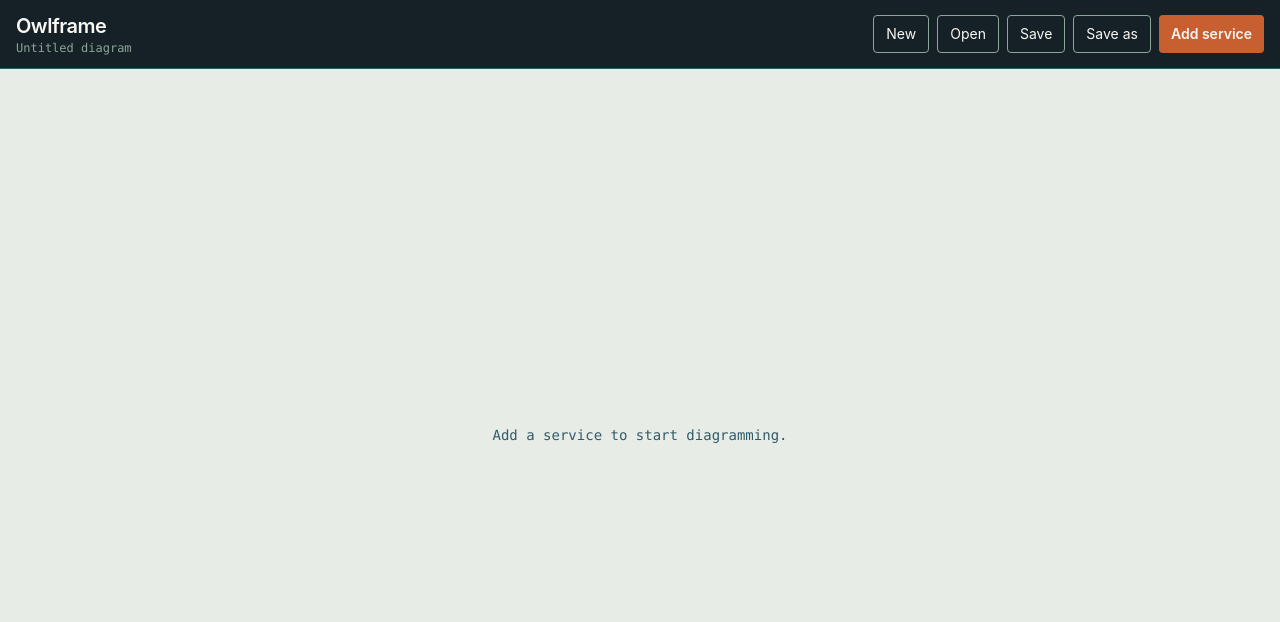
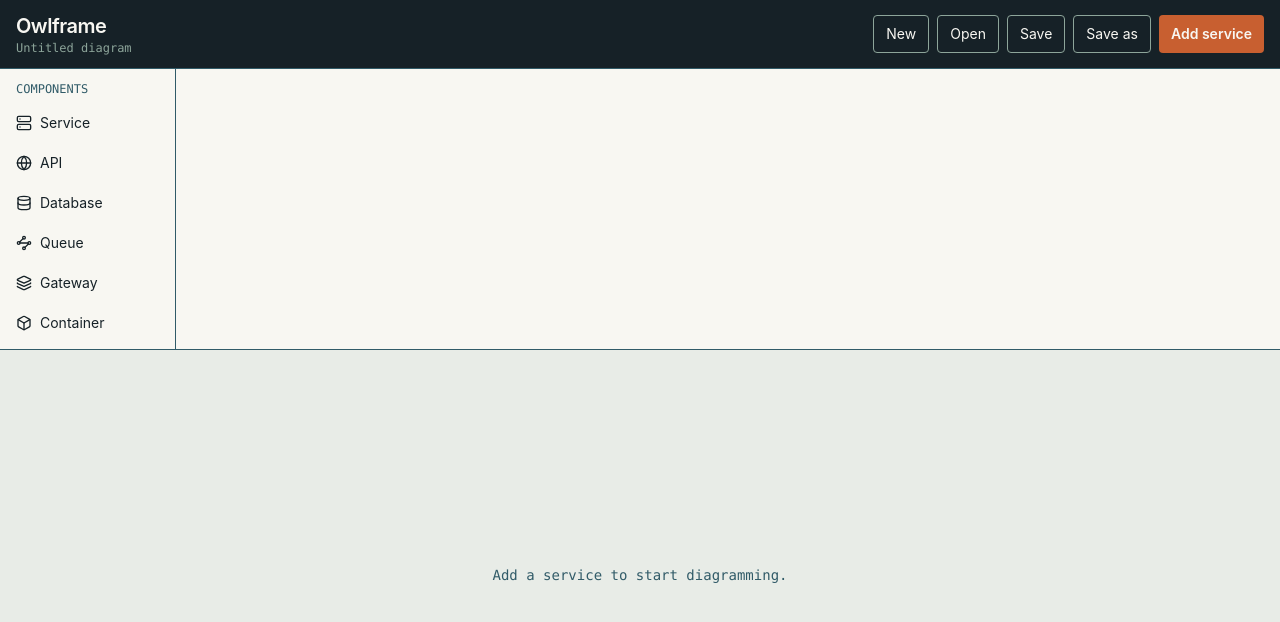
Before and after one commit to p-v-dev/Owlframe, a React (Vite) app: page / in a window 1280 px wide. Shown: the top 622 px of the page. Built offline with nearby package versions, Linux system fonts and the light colour scheme.

Commit message:
feat: add component editing tools

```diff
--- a/src/core/document.ts
+++ b/src/core/document.ts
@@ -1,7 +1,7 @@
 export const SCHEMA_VERSION = 1
 
 export type DiagramAltitude = 'contexto' | 'sistema' | 'servicos' | 'fluxo'
-export type DiagramNodeKind = 'service' | 'database' | 'queue' | 'gateway' | 'client'
+export type DiagramNodeKind = 'service' | 'database' | 'queue' | 'gateway' | 'client' | 'container'
 export type DiagramEdgeStyle = 'solid' | 'dashed'
 
 export interface DiagramMetadata {
--- a/src/core/validation.ts
+++ b/src/core/validation.ts
@@ -7,7 +7,14 @@ import {
 } from './document'
 
 const altitudes: DiagramAltitude[] = ['contexto', 'sistema', 'servicos', 'fluxo']
-const nodeKinds: DiagramNodeKind[] = ['service', 'database', 'queue', 'gateway', 'client']
+const nodeKinds: DiagramNodeKind[] = [
+  'service',
+  'database',
+  'queue',
+  'gateway',
+  'client',
+  'container'
+]
 const edgeStyles: DiagramEdgeStyle[] = ['solid', 'dashed']
 
 export type DocumentValidationResult =
--- a/src/renderer/src/App.tsx
+++ b/src/renderer/src/App.tsx
@@ -9,16 +9,46 @@ import {
   type NodeProps
 } from '@xyflow/react'
 import '@xyflow/react/dist/style.css'
+import { Box, Database, Globe, Layers, Server, Waypoints } from 'lucide-react'
+import { siDocker, siGo, siNodedotjs, siPostgresql, siRedis } from 'simple-icons'
+import type { DiagramNodeKind } from '../../core/document'
 import { useEditorStore } from './editor-store'
 
-function ServiceNode({ data }: NodeProps<Node<{ label: string }>>): React.JSX.Element {
+const techIcons = {
+  go: siGo,
+  docker: siDocker,
+  postgres: siPostgresql,
+  redis: siRedis,
+  node: siNodedotjs
+}
+const palette: [DiagramNodeKind, string, React.ElementType][] = [
+  ['service', 'Service', Server],
+  ['client', 'API', Globe],
+  ['database', 'Database', Database],
+  ['queue', 'Queue', Waypoints],
+  ['gateway', 'Gateway', Layers],
+  ['container', 'Container', Box]
+]
+
+function ServiceNode({
+  data
+}: NodeProps<Node<{ label: string; color?: string; icon?: string }>>): React.JSX.Element {
+  const tech = data.icon ? techIcons[data.icon as keyof typeof techIcons] : undefined
   return (
     <div
-      className="animate-node-enter min-w-36 rounded-sm border border-[#315B68] bg-[#F8F7F2] px-4 py-3 font-mono text-sm text-[#162127] shadow-[0_8px_20px_rgb(22_33_39/12%)] motion-reduce:animate-none"
+      className="animate-node-enter min-w-36 rounded-sm border bg-[#F8F7F2] px-4 py-3 font-mono text-sm text-[#162127] shadow-[0_8px_20px_rgb(22_33_39/12%)] motion-reduce:animate-none"
+      style={{ borderColor: data.color ?? '#315B68' }}
       data-testid="service-node"
     >
       <Handle type="target" position={Position.Left} />
-      {data.label}
+      <span className="flex items-center gap-2">
+        {tech && (
+          <svg aria-hidden="true" className="size-4" viewBox="0 0 24 24">
+            <path d={tech.path} fill={`#${tech.hex}`} />
+          </svg>
+        )}
+        {data.label}
+      </span>
       <Handle type="source" position={Position.Right} />
     </div>
   )
@@ -35,7 +65,7 @@ function App(): React.JSX.Element {
         id: node.id,
         type: 'service',
         position: node.position,
-        data: { label: node.label }
+        data: { label: node.label, color: node.style.color, icon: node.style.icon }
       })),
     [view.nodes]
   )
@@ -43,6 +73,7 @@ function App(): React.JSX.Element {
     () => view.edges.map((edge) => ({ id: edge.id, source: edge.sourceId, target: edge.targetId })),
     [view.edges]
   )
+  const selected = view.nodes.find((node) => node.id === state.selectedNodeIds[0])
 
   return (
     <main className="flex min-h-screen flex-col bg-[#E8ECE7] text-[#162127]">
@@ -100,6 +131,83 @@ function App(): React.JSX.Element {
           {state.message}
         </p>
       )}
+      <div className="flex border-b border-[#315B68] bg-[#F8F7F2]">
+        <aside
+          className="flex w-44 flex-col gap-1 border-r border-[#315B68] p-2"
+          aria-label="Components"
+        >
+          <span className="px-2 py-1 font-mono text-xs text-[#315B68]">COMPONENTS</span>
+          {palette.map(([kind, label, Icon]) => (
+            <button
+              className="flex items-center gap-2 rounded-sm px-2 py-2 text-left text-sm hover:bg-[#E8ECE7]"
+              key={kind}
+              onClick={() => state.addComponent(kind)}
+              type="button"
+            >
+              <Icon size={16} />
+              {label}
+            </button>
+          ))}
+        </aside>
+        {selected && (
+          <aside className="w-64 space-y-3 border-r border-[#315B68] p-3" aria-label="Properties">
+            <label className="block text-xs">
+              Name
+              <input
+                className="mt-1 w-full border p-1"
+                value={selected.label}
+                onChange={(event) => state.updateSelectedNode({ label: event.target.value })}
+              />
+            </label>
+            <label className="block text-xs">
+              Type
+              <select
+                className="mt-1 w-full border p-1"
+                value={selected.kind}
+                onChange={(event) =>
+                  state.updateSelectedNode({ kind: event.target.value as DiagramNodeKind })
+                }
+              >
+                {palette.map(([kind, label]) => (
+                  <option key={kind} value={kind}>
+                    {label}
+                  </option>
+                ))}
+              </select>
+            </label>
+            <label className="block text-xs">
+              Color
+              <input
+                className="mt-1 w-full"
+                type="color"
+                value={selected.style.color}
+                onChange={(event) =>
+                  state.updateSelectedNode({
+                    style: { ...selected.style, color: event.target.value }
+                  })
+                }
+              />
+            </label>
+            <label className="block text-xs">
+              Icon
+              <select
+                className="mt-1 w-full border p-1"
+                value={selected.style.icon ?? ''}
+                onChange={(event) =>
+                  state.updateSelectedNode({
+                    style: { ...selected.style, icon: event.target.value || undefined }
+                  })
+                }
+              >
+                <option value="">None</option>
+                {Object.keys(techIcons).map((icon) => (
+                  <option key={icon}>{icon}</option>
+                ))}
+              </select>
+            </label>
+          </aside>
+        )}
+      </div>
       <section className="relative min-h-0 flex-1" aria-label="Contexto diagram">
         {!nodes.length && (
           <p className="absolute left-1/2 top-1/2 z-10 -translate-x-1/2 -translate-y-1/2 font-mono text-sm text-[#315B68]">
--- a/src/renderer/src/editor-store.ts
+++ b/src/renderer/src/editor-store.ts
@@ -3,7 +3,9 @@ import {
   createEmptyDocument,
   type DiagramDocument,
   type DiagramPosition,
-  type DiagramView
+  type DiagramView,
+  type DiagramNodeKind,
+  type DiagramStyle
 } from '../../core/document'
 import { addEdge, addNode, removeEdge, removeNode, updateNode } from '../../core/operations'
 
@@ -17,6 +19,12 @@ interface EditorState {
   selectedEdgeIds: string[]
   message: string
   addService: () => void
+  addComponent: (kind: DiagramNodeKind) => void
+  updateSelectedNode: (patch: {
+    label?: string
+    kind?: DiagramNodeKind
+    style?: DiagramStyle
+  }) => void
   moveNode: (nodeId: string, position: DiagramPosition) => void
   connect: (sourceId: string | null, targetId: string | null) => void
   setSelection: (nodeIds: string[], edgeIds: string[]) => void
@@ -53,20 +61,29 @@ export const useEditorStore = create<EditorState>((set, get) => ({
   selectedEdgeIds: [],
   message: '',
   addService: () => {
+    get().addComponent('service')
+  },
+  addComponent: (kind) => {
     const view = getView(get().document)
     const number = view.nodes.length + 1
+    const label = `${kind[0].toUpperCase()}${kind.slice(1)} ${number}`
 
     set({
       document: addNode(get().document, viewId, {
         id: crypto.randomUUID(),
-        kind: 'service',
-        label: `Service ${number}`,
+        kind,
+        label,
         position: { x: 80 + (number - 1) * 48, y: 80 + (number - 1) * 48 },
-        style: { color: '#64748b' }
+        style: { color: '#315B68' }
       }),
       dirty: true,
       message: ''
     })
+  },
+  updateSelectedNode: (patch) => {
+    const nodeId = get().selectedNodeIds[0]
+    if (!nodeId) return
+    set(({ document }) => ({ document: updateNode(document, viewId, nodeId, patch), dirty: true }))
   },
   moveNode: (nodeId, position) =>
     set(({ document }) => ({
```
Also changed, not shown: 1 other file (tests, documents, lock files or other folders).
